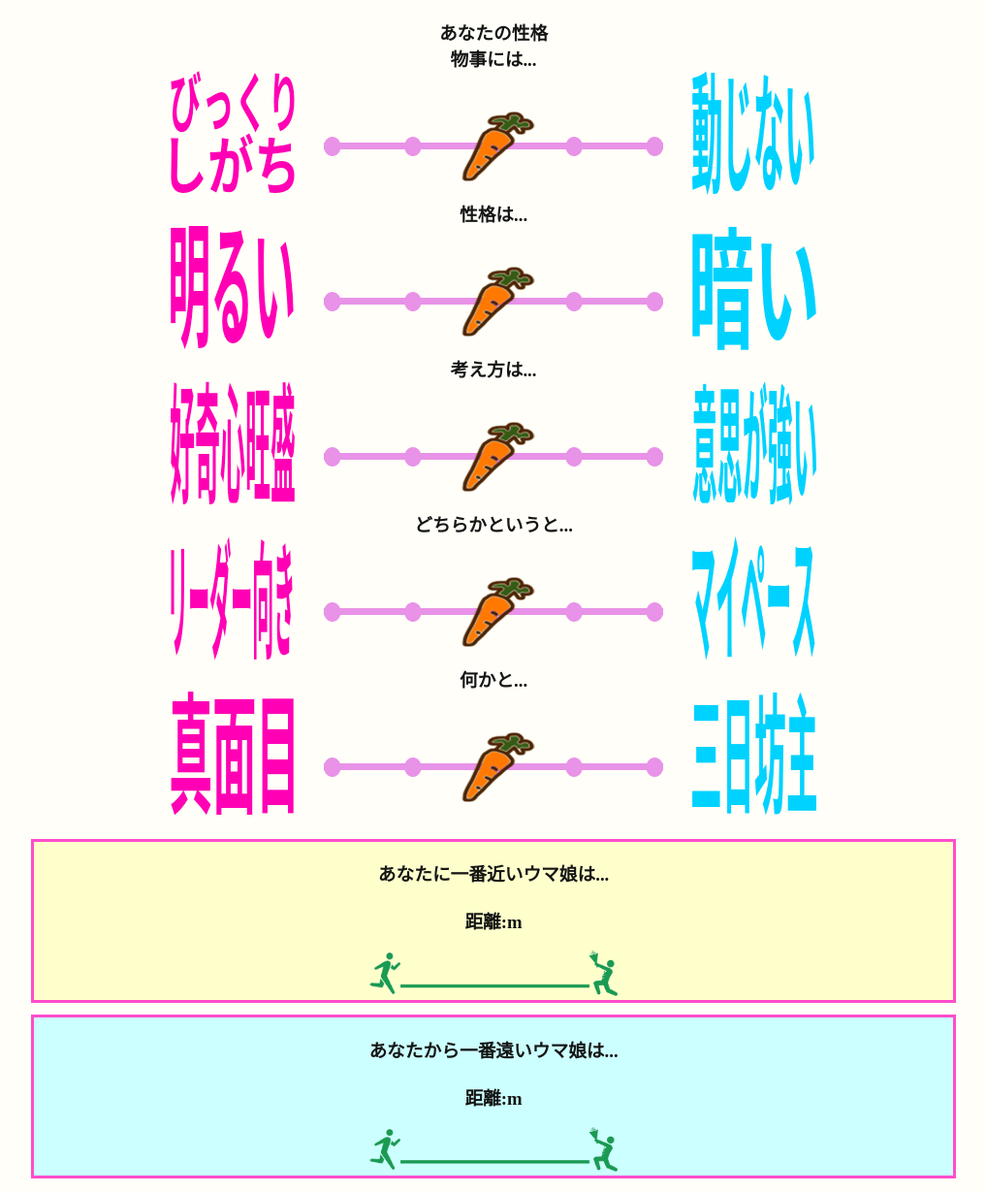
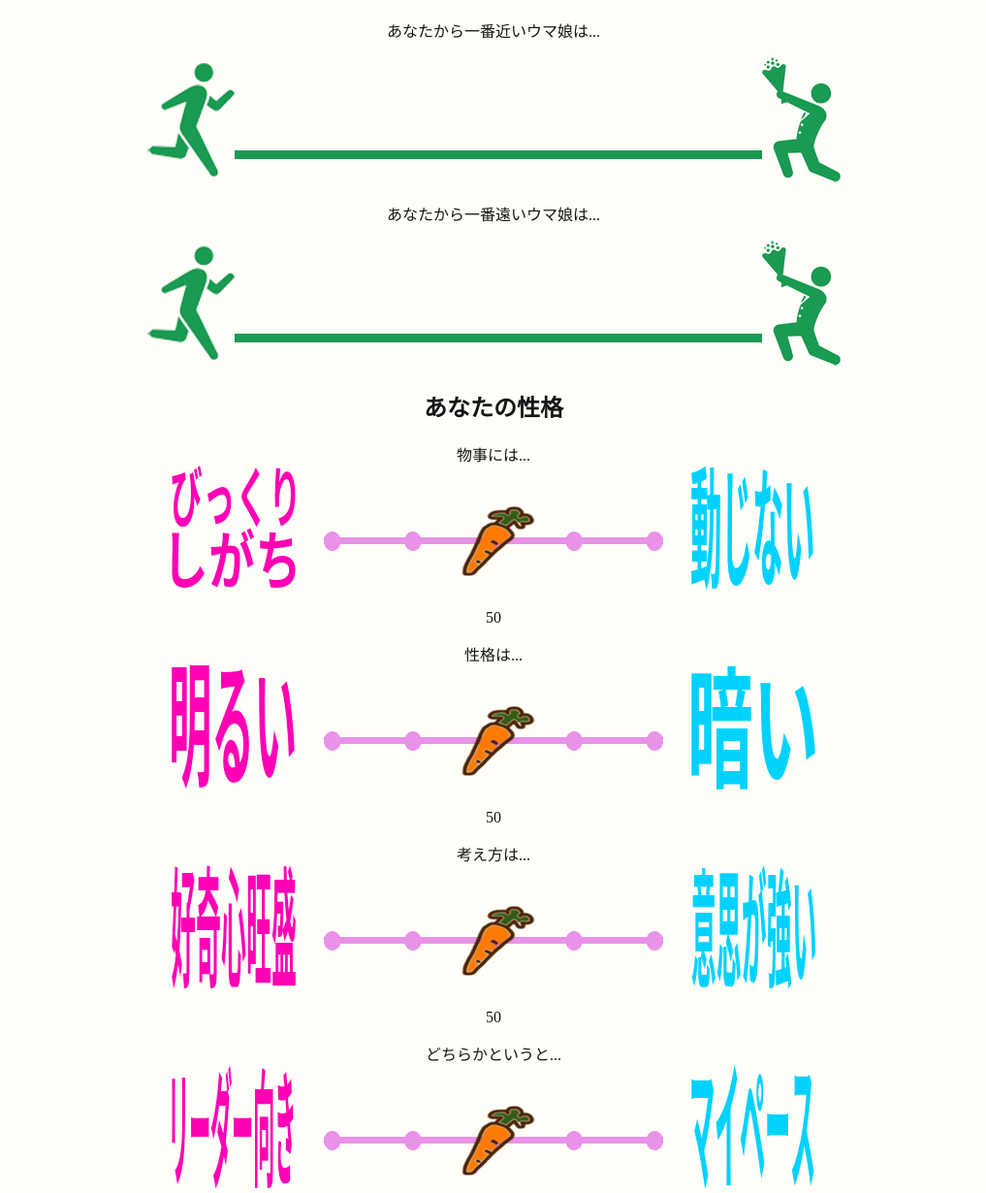
Before and after one commit to nakano1120/uma-sindan, a plain HTML site: page question/question12.html in a window 1280 px wide. Shown: the part 70-1300 px from the top of the page at 97% size, without its empty margins (131-1148 px from the left). Drawn offline with Linux system fonts and the light colour scheme.

Commit message:
コードをきれいに

```diff
--- a/question/question12.html
+++ b/question/question12.html
@@ -9,74 +9,70 @@
         </title>
     </head>
     <body>
-        <h1>
-            結果
-        </h1>
-        <div id="yourparam">
-            <h3>
-                あなたの性格<br>
+        <main>
+            <h1>結果</h1>
+            <div class="result-container" id="most-close">
+                <p class="strong-3">
+                    あなたから一番近いウマ娘は...
+                </p>
+                <p class="horse-name"></p>
+                <p class="horse-characteristics"></p>
+                <p class="distance"></p>
+                <picture class="distance-image">
+                    <img src="../img/distance.png" alt="相手までの距離の画像">
+                </picture>
+            </div>
+            <div class="result-container" id="most-far">
+                <p class="strong-3">
+                    あなたから一番遠いウマ娘は...
+                </p>
+                <p class="horse-name"></p>
+                <p class="horse-characteristics"></p>
+                <p class="distance"></p>
+                <picture class="distance-image">
+                    <img src="../img/distance.png" alt="相手までの距離の画像">
+                </picture>
+            </div>
+        </main>
+        <div class="strong-3">
+            <h2>あなたの性格</h2>
             <div>
                 物事には...<br>
                 <img class="param" src="../img/param1h.png">
                 <img class="graph" id="neu" src="../img/param3.png">
                 <img class="param" src="../img/param1l.png">
+                <p class="point" id="point-neu">50</p>
             </div>
             <div>
                 性格は...<br>
                 <img class="param" src="../img/param2h.png">
                 <img class="graph" id="ext" src="../img/param3.png">
                 <img class="param" src="../img/param2l.png">
-                </div>                <div>
+                <p class="point" id="point-ext">50</p>
+            </div>
+            <div>
                 考え方は...<br>
                 <img class="param" src="../img/param3h.png">
                 <img class="graph" id="ope" src="../img/param3.png">
                 <img class="param" src="../img/param3l.png">
-                </div>                <div>
+                <p class="point" id="point-ope">50</p>
+            </div>
+            <div>
                 どちらかというと...<br>
                 <img class="param" src="../img/param4h.png">
                 <img class="graph" id="agr" src="../img/param3.png">
                 <img class="param" src="../img/param4l.png">
-                </div>                <div>
+                <p class="point" id="point-agr">50</p>
+            </div>
+            <div>
                 何かと...<br>
                 <img class="param" src="../img/param5h.png">
                 <img class="graph" id="con" src="../img/param3.png">
                 <img class="param" src="../img/param5l.png">
+                <p class="point" id="point-con">50</p>
             </div>
-            </h3>
-
         </div>
-        <div id="main">
-            <h3>
-                あなたに一番近いウマ娘は...<br>
-            </h3>
-            <h1>
-                <span id="yourumaname"></span>
-            </h1>
-            <h2>
-                <span id="yourtxt"></span>
-            </h2>
-            <h3>
-                距離:<span id="dis"></span>m<br>
-            </h3>
-            <img class="distance" src="../img/distance.png" alt="ウマ娘の距離">
-        </div>
-        <div id="difmain">
-            <h3>
-                あなたから一番遠いウマ娘は...<br>
-            </h3>
-            <h1>
-
-                <span id="difumaname"></span>
-            </h1>
-            <h2>
-                <span id="diftxt"></span>
-            </h2>
-            <h3>
-                距離:<span id="difdis"></span>m<br>
-            </h3>
-            <img class="distance" src="../img/distance.png" alt="ウマ娘の距離">
-        </div>
-        <h3>URLをコピーして自分の結果を共有しよう！</h3>
+        <p class="strong-3">URLをコピーして自分の結果を共有しよう！</p>
         <footer>
             <a href="../index.html">トップページへ戻る</a><br>
             このサイトは「ウマ娘 プリティーダービー」の二次創作サイトです。<br>
```
Lines whose indentation alone changed are shown as unchanged.
